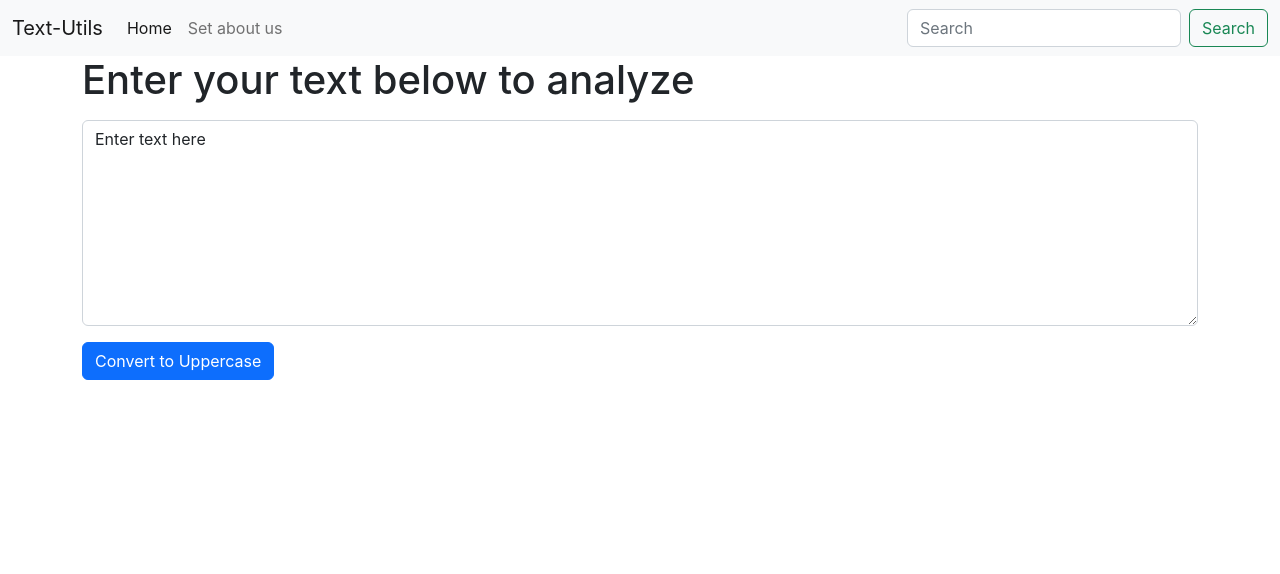
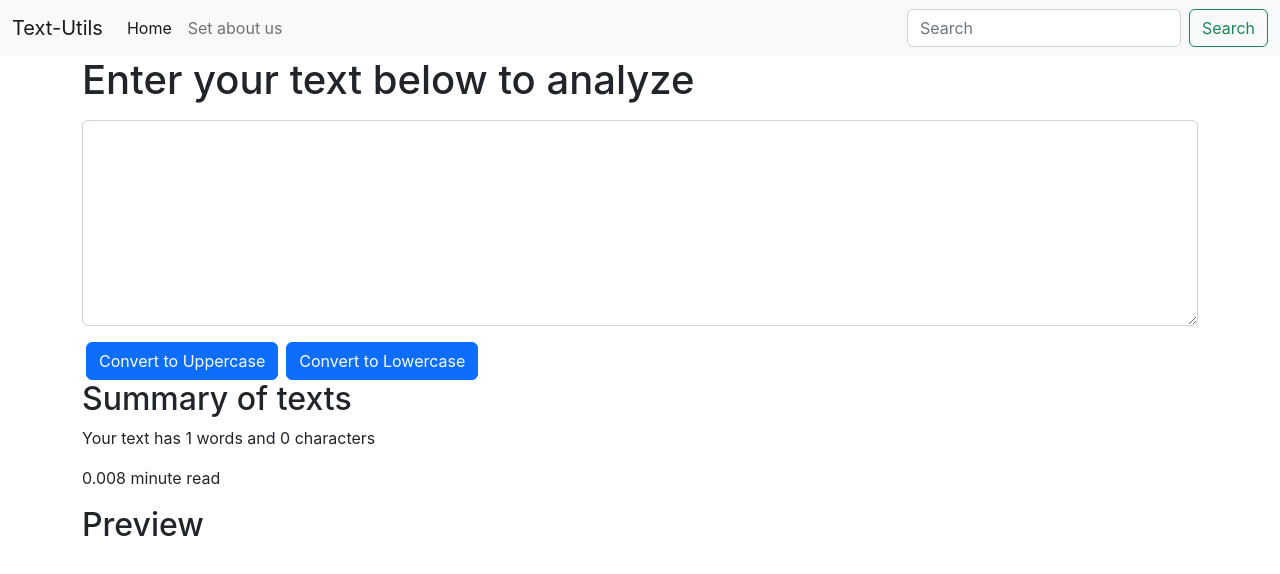
Before and after one commit to Mr-Apoorv/textUtils2, a React (Create React App) app: page / in a window 1280 px wide. Shown: the top 574 px of the page. Built offline with nearby package versions, Linux system fonts and the light colour scheme.

Commit message:
L-8 Add more logics to Text Utils

```diff
--- a/src/components/TextForm.js
+++ b/src/components/TextForm.js
@@ -2,17 +2,23 @@ import React, {useState} from "react";
 import PropTypes from "prop-types";
 
 export default function TextForm(props) {
-    const [text, setText] = useState("Enter text here");
+    const [text, setText] = useState("");
     function handleUppClick() {
         console.log("button clicked");
         let textInUppercase=text.toUpperCase();
         setText(textInUppercase);
+    }
+    function handleLowClick() {
+        console.log("button clicked");
+        let textInLowercase=text.toLowerCase();
+        setText(textInLowercase);
     }
     function handleTextChange(event) {
         console.log(`text changed`);
         setText(event.target.value);
     }
   return (
+    <>
     <div>
       <h1>{props.heading}</h1>
       <div className="mb-3">
@@ -24,8 +30,17 @@ export default function TextForm(props) {
           onChange={handleTextChange}
         ></textarea>
       </div>
-      <button className="btn btn-primary" onClick={handleUppClick}>Convert to Uppercase</button>
+      <button className="btn btn-primary mx-1" onClick={handleUppClick}>Convert to Uppercase</button>
+      <button className="btn btn-primary mx-1" onClick={handleLowClick}>Convert to Lowercase</button>
     </div>
+    <div>
+        <h2>Summary of texts</h2>
+        <p>Your text has {text.split(" ").length} words and {text.length} characters</p>
+        <p>{(0.008 * text.split(" ").length).toFixed(3)} minute read</p>
+        <h2>Preview</h2>
+        <pre>{text}</pre>
+    </div>
+    </>
   );
 }
 
```
